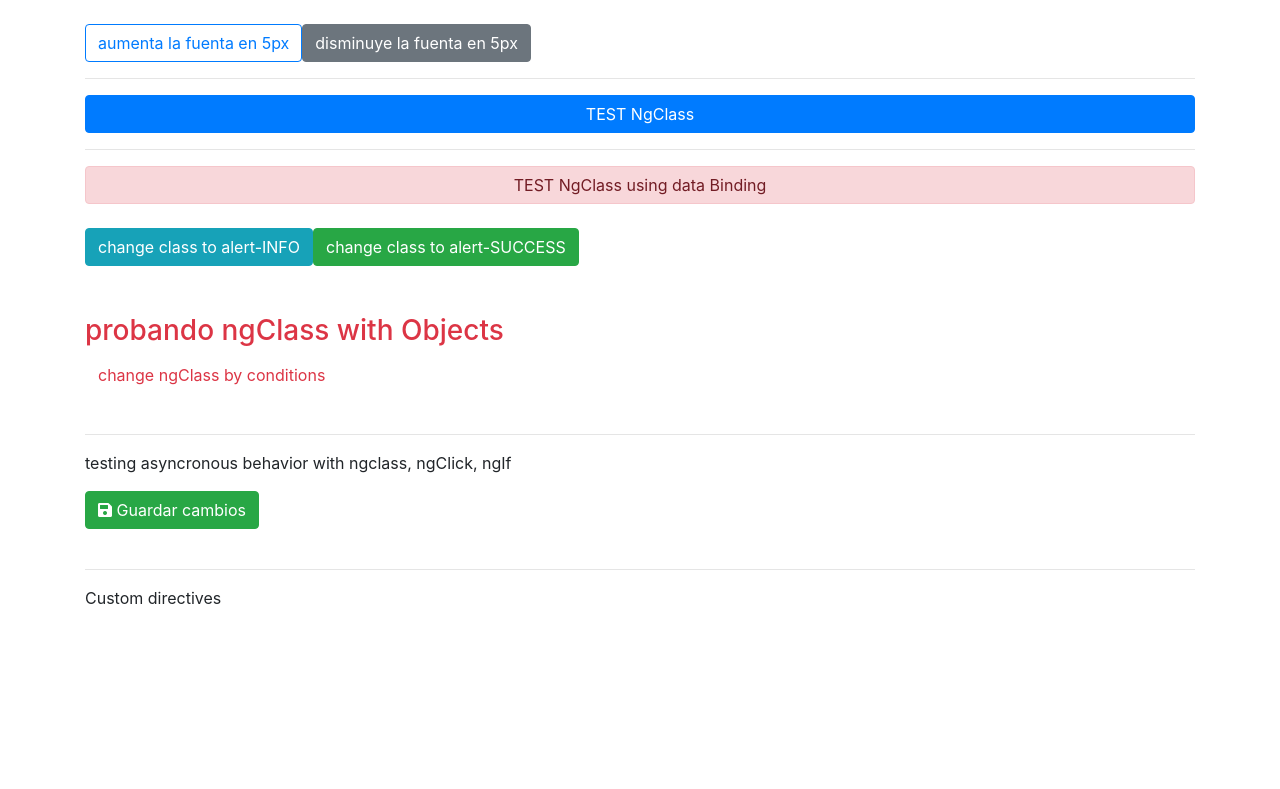
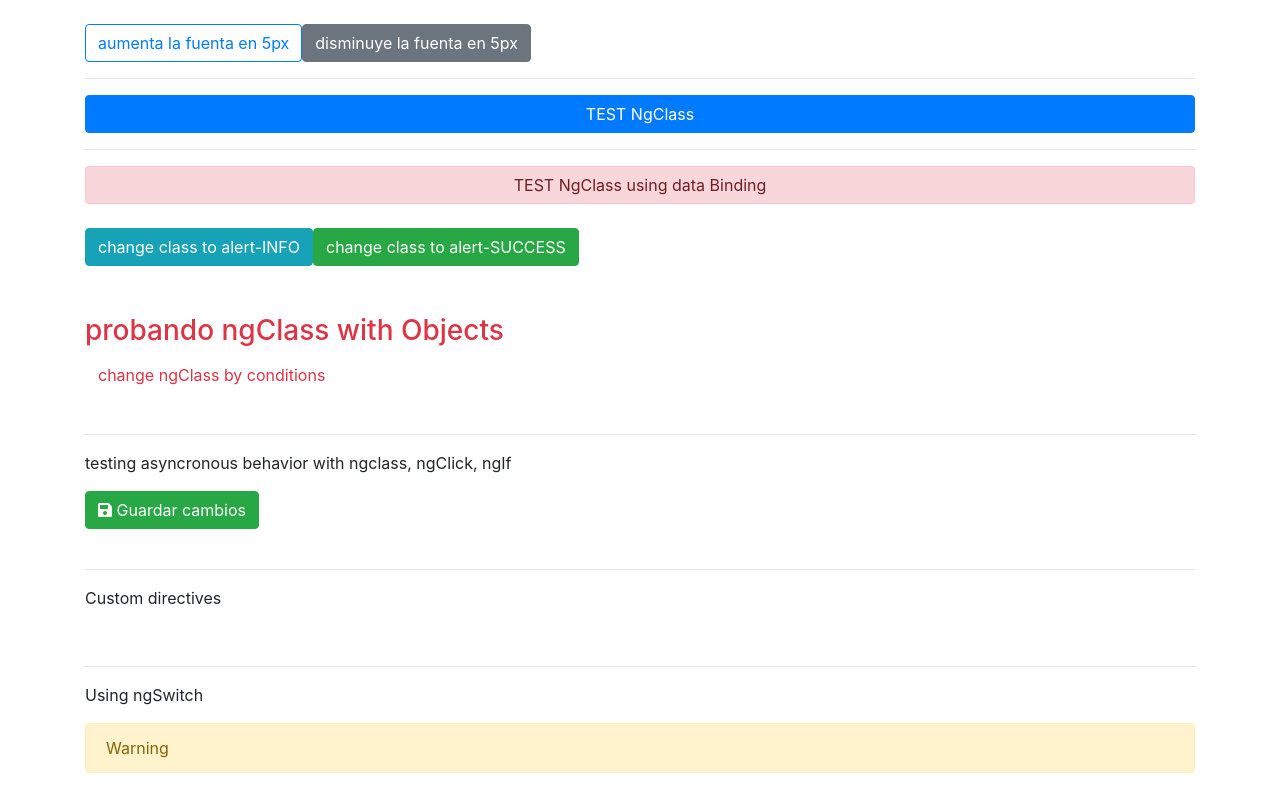
Before and after one commit to rabindranathfv/miscelaniusAng, an Angular app: page / in a window 1280 px wide. Shown: the part 230-1019 px from the top of the page. Before the commit the page ends 856 px from the top, so only its background shows below. Built offline with nearby package versions, Linux system fonts and the light colour scheme.

Commit message:
using ngSwitch

```diff
--- a/src/app/components/ng-style/ng-style.component.html
+++ b/src/app/components/ng-style/ng-style.component.html
@@ -51,3 +51,23 @@
 <hr class="divider">
 
 <p [appTitleDecorator]="'red'"> Custom directives </p>
+
+<br>
+<hr class="divider">
+
+<p> Using ngSwitch </p>
+
+<span [ngSwitch]="alert">
+<p class="alert alert-success" role="alert" *ngSwitchCase="'success'">
+    Success
+</p>
+<p class="alert alert-info" role="alert" *ngSwitchCase="'info'">
+    Info
+</p>
+<p class="alert alert-warning" role="alert" *ngSwitchCase="'warning'">
+    Warning
+</p>
+<p class="alert alert-danger" role="alert" *ngSwitchDefault>
+    Danger
+</p>
+</span>
--- a/src/app/components/ng-style/ng-style.component.ts
+++ b/src/app/components/ng-style/ng-style.component.ts
@@ -13,6 +13,8 @@ export class NgStyleComponent implements OnInit {
     style: true
   };
 
+  alert = 'warning';
+
   loading = false;
   constructor() { }
 
```
